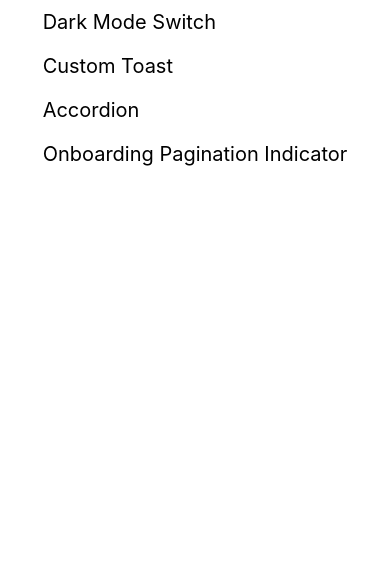
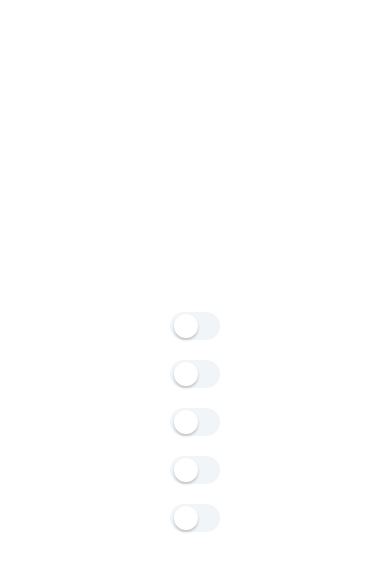
Before and after one commit to furkanugurlu/custom-animation-components, a React Native app: screen /switch in a window 390 px wide. Shown: the top 572 px of the page. Built offline with nearby package versions, Linux system fonts and the light colour scheme.

Commit message:
custom switch ui development

```diff
--- a/src/App.tsx
+++ b/src/App.tsx
@@ -1,6 +1,5 @@
 import React from 'react';
 import MainStack from './navigation/MainStack';
-import { SafeAreaView } from 'react-native';
 
 function App(): React.JSX.Element {
   return <MainStack />;
--- a/src/navigation/MainStack.tsx
+++ b/src/navigation/MainStack.tsx
@@ -6,6 +6,7 @@ import DarkModeSwitch from '../screens/DarkModeSwitch';
 import CustomToast from '../screens/CustomToast';
 import AccordionScreen from '../screens/Accordion';
 import PaginationIndicator from '../screens/PaginationIndicator';
+import Switch from '../screens/Switch';
 
 
 
@@ -20,6 +21,7 @@ function MainStack() {
         <Stack.Screen name="customtoast" component={CustomToast} />
         <Stack.Screen name="accordion" component={AccordionScreen} />
         <Stack.Screen name="onboradingpaginationindicator" component={PaginationIndicator} />
+        <Stack.Screen name="switch" component={Switch} />
       </Stack.Navigator>
     </NavigationContainer>
   );
--- a/src/screens/HomeScreen.tsx
+++ b/src/screens/HomeScreen.tsx
@@ -6,6 +6,7 @@ const data = [
   {key: 'customtoast', name: 'Custom Toast'},
   {key: 'accordion', name: 'Accordion'},
   {key: 'onboradingpaginationindicator', name: 'Onboarding Pagination Indicator'},
+  {key: 'switch', name: 'Custom Switch'},
 ];
 
 function HomeScreen({ navigation }: { navigation: any }): React.JSX.Element {
--- /dev/null
+++ b/src/screens/Switch/components/CustomSwitch.tsx
@@ -0,0 +1,103 @@
+import {StyleSheet, TouchableWithoutFeedback} from 'react-native';
+import React, {useState, useEffect} from 'react';
+import Animated, {
+  interpolateColor,
+  useSharedValue,
+  useAnimatedStyle,
+  withSpring,
+  withTiming,
+  useDerivedValue,
+} from 'react-native-reanimated';
+
+
+interface SwitchProps {
+  activeColor: string;
+  inActiveColor: string;
+}
+
+const CustomSwitch = ({activeColor, inActiveColor} : SwitchProps) => {
+  // value for Switch Animation
+  const switchTranslate = useSharedValue(0);
+  // state for activate Switch
+  const [active, setActive] = useState(false);
+  // Progress Value
+  const progress = useDerivedValue(() => {
+    return withTiming(active ? 22 : 0);
+  });
+
+  // useEffect for change the switchTranslate Value
+  useEffect(() => {
+    if (active) {
+      switchTranslate.value = 22;
+    } else {
+      switchTranslate.value = 4;
+    }
+  }, [active, switchTranslate]);
+
+  // Circle Animation
+  const customSpringStyles = useAnimatedStyle(() => {
+    return {
+      transform: [
+        {
+          translateX: withSpring(switchTranslate.value, {
+            mass: 1,
+            damping: 15,
+            stiffness: 120,
+            overshootClamping: false,
+            restSpeedThreshold: 0.001,
+            restDisplacementThreshold: 0.001,
+          }),
+        },
+      ],
+    };
+  });
+
+  // Background Color Animation
+  const backgroundColorStyle = useAnimatedStyle(() => {
+    const backgroundColor = interpolateColor(
+      progress.value,
+      [0, 22],
+      [inActiveColor, activeColor],
+    );
+    return {
+      backgroundColor,
+    };
+  });
+
+  return (
+    <TouchableWithoutFeedback
+      onPress={() => {
+        setActive(!active);
+      }}>
+      <Animated.View style={[styles.container, backgroundColorStyle]}>
+        <Animated.View style={[styles.circle, customSpringStyles]} />
+      </Animated.View>
+    </TouchableWithoutFeedback>
+  );
+};
+
+export default CustomSwitch;
+
+const styles = StyleSheet.create({
+  container: {
+    width: 50,
+    height: 28,
+    borderRadius: 30,
+    justifyContent: 'center',
+    backgroundColor: '#F2F5F7',
+  },
+  circle: {
+    width: 24,
+    height: 24,
+    borderRadius: 30,
+    backgroundColor: 'white',
+    shadowColor: 'black',
+    shadowOffset: {
+      width: 0,
+      height: 2,
+    },
+    shadowOpacity: 0.2,
+    shadowRadius: 2.5,
+    elevation: 4,
+  },
+});
--- /dev/null
+++ b/src/screens/Switch/index.tsx
@@ -0,0 +1,40 @@
+import {StyleSheet, View, Text} from 'react-native';
+import React from 'react';
+import CustomSwitch from './components/CustomSwitch';
+
+
+const Switch = () => {
+  return (
+    <View style={styles.container}>
+      <View style={styles.switchContainer}>
+        <CustomSwitch activeColor={'red'} inActiveColor={'#F2F5F7'} />
+      </View>
+      <View style={styles.switchContainer}>
+        <CustomSwitch activeColor={'black'} inActiveColor={'#F2F5F7'} />
+      </View>
+      <View style={styles.switchContainer}>
+        <CustomSwitch activeColor={'pink'} inActiveColor={'#F2F5F7'} />
+      </View>
+      <View style={styles.switchContainer}>
+        <CustomSwitch activeColor={'purple'} inActiveColor={'#F2F5F7'} />
+      </View>
+      <View style={styles.switchContainer}>
+        <CustomSwitch activeColor={'#234234'} inActiveColor={'#F2F5F7'} />
+      </View>
+    </View>
+  );
+};
+
+export default Switch;
+
+const styles = StyleSheet.create({
+  container: {
+    flex: 1,
+    backgroundColor: 'white',
+    justifyContent: 'center',
+    alignItems: 'center',
+  },
+  switchContainer: {
+    marginVertical: 10,
+  },
+});
```
